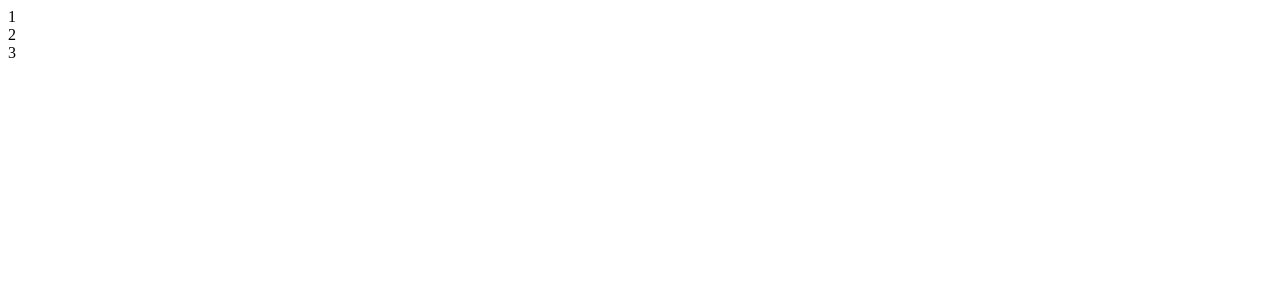
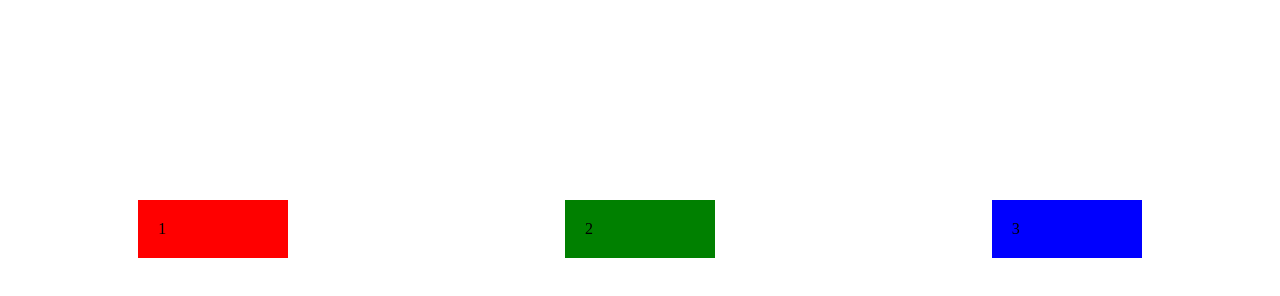
Before and after one commit to jobaer6768/conceptual-session-milestone-1, a plain HTML site: page test.html in a window 1280 px wide. Drawn offline with Linux system fonts and the light colour scheme.

Commit message:
Added some css

```diff
--- a/test.css
+++ b/test.css
@@ -0,0 +1,25 @@
+*{
+  margin: 0px;
+  padding: 0px;
+}
+
+.container{
+  margin-top: 200px;
+  display: flex;
+  justify-content: space-around;
+  align-items: center;
+}
+
+.box{
+  padding: 20px;
+  background-color: red;
+  width: 110px;
+}
+
+.box2{
+  background-color: green;
+}
+
+.box3{
+  background-color: blue;
+}
--- a/test.html
+++ b/test.html
@@ -3,6 +3,7 @@
 <head>
   <meta charset="UTF-8">
   <meta name="viewport" content="width=device-width, initial-scale=1.0">
+  <link rel="stylesheet" href="test.css">
   <title>Milestone-1</title>
 </head>
 <body>
```
